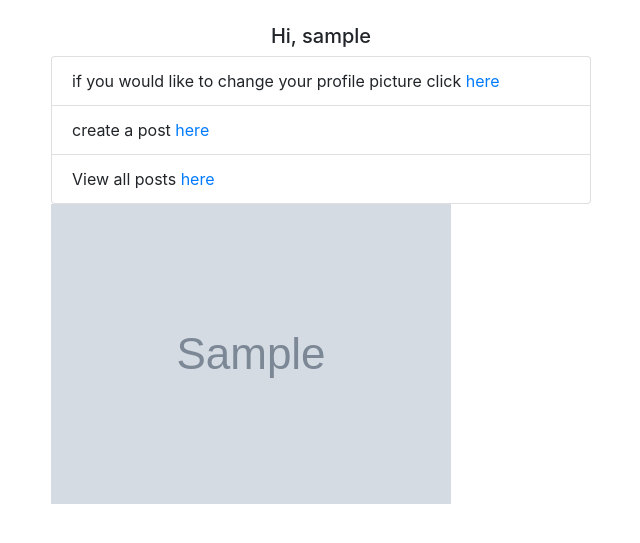
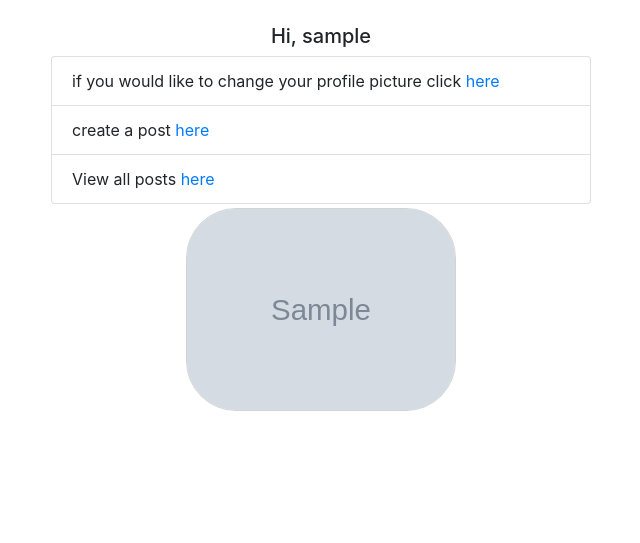
Before and after one commit to adushaj2022/blog, a Django app: page / in a window 1280 px wide. Shown: the part 64-607 px from the top of the page, without its empty margins (319-959 px from the left). Run offline with Django 3.2, Linux system fonts and the light colour scheme; a user stored in the database is signed in; tables that the repository leaves empty hold one stand-in row (values such as "Sample post"); grey boxes marked "Sample" are stand-in pictures; some libraries are stand-ins or nearby versions.

Commit message:
added more styling to posts, and profile pic

```diff
--- a/blog/posts/views.py
+++ b/blog/posts/views.py
@@ -20,7 +20,7 @@ def add_post(request):
             post = form.save(commit=False)
             post.creator = current_user
             post.save()
-            return redirect('/')
+            return redirect('posts')
     else:
         form = PostForm()
     return render(request, 'posts/add_post.html', {'form': form})
--- /dev/null
+++ b/blog/static/css/image.css
@@ -0,0 +1,8 @@
+.img-pp {
+  margin-top: 4px;
+  display: block;
+  margin-left: auto;
+  margin-right: auto;
+  border-radius: 50px;
+  border: 1px solid lightgray;
+}
--- a/blog/static/css/index.css
+++ b/blog/static/css/index.css
@@ -1,4 +1,8 @@
 .profile_img {
   width: 400px;
   object-fit: contain;
+  display: block;
+  margin-left: auto;
+  margin-right: auto;
+  width: 50%;
 }
--- /dev/null
+++ b/blog/static/css/posts.css
@@ -0,0 +1,6 @@
+.flexify {
+  display: flex;
+  align-items: center;
+  justify-content: center;
+  flex-direction: column;
+}
--- a/blog/templates/base.html
+++ b/blog/templates/base.html
@@ -16,6 +16,16 @@
       href="{% static '/css/index.css' %}"
       type="text/css"
     />
+    <link
+      rel="stylesheet"
+      href="{% static '/css/posts.css' %}"
+      type="text/css"
+    />
+    <link
+      rel="stylesheet"
+      href="{% static '/css/image.css' %}"
+      type="text/css"
+    />
 
     <title>Blog</title>
   </head>
--- a/blog/templates/index.html
+++ b/blog/templates/index.html
@@ -7,8 +7,12 @@
         <li class="list-group-item">create a post <a href="{% url 'add_post' %}">here</a></li>
         <li class="list-group-item">View all posts <a href="{% url 'posts' %}">here</a></li>
     </ul>
-    <img src="{{ user_profile.profile_pic.url }}" alt="" class="profile_img">
+    <img src="{{ user_profile.profile_pic.url }}" alt="" class="profile_img img-pp">
 {% else %}
-    Not logged in.
+<h5 class="mt-4 text-center">Hi welcome to our blog </h5>
+<ul class="list-group">
+    <li class="list-group-item">if you would like to make posts please create an account <a href="{% url 'register' %}">here</a></li>
+    <li class="list-group-item">View all posts <a href="{% url 'posts' %}">here</a></li>
+</ul>
 {% endif %}
 {% endblock %}
--- a/blog/templates/posts/add_post.html
+++ b/blog/templates/posts/add_post.html
@@ -1,6 +1,6 @@
 {% extends 'base.html' %}
 {% block content %}
-<h4 class="mt-3">
+<h4 class="mt-3 mb-3">
     Add a post !
 </h4>
 <form action="{% url 'add_post' %}" method="POST" enctype="multipart/form-data">
--- a/blog/templates/posts/index.html
+++ b/blog/templates/posts/index.html
@@ -1,7 +1,8 @@
 {% extends 'base.html' %}
 {% block content %}
-<h5 class="mt-3 mb-3">All Posts</h5>
+<h5 class="mt-3 mb-3 text-center">All Posts</h5>
 {% for post in posts %}
+<div class="flexify">
     <div class="card mb-3" style="width: 400px;">
         <img class="card-img-top" src="{{ post.image.url }}" alt="post">
         <div class="card-body">
@@ -11,5 +12,7 @@
           </blockquote>
         </div>
       </div>
+</div>
+
 {% endfor %}
 {% endblock %}
--- a/blog/templates/users/add_profile_pic.html
+++ b/blog/templates/users/add_profile_pic.html
@@ -1,6 +1,6 @@
 {% extends 'base.html' %}
 {% block content %}
-<h4 class="mt-3">
+<h4 class="mt-3 mb-3">
     Upload your new profile picture !
 </h4>
 <form action="{% url 'add_profile_pic' %}" method="POST" enctype="multipart/form-data">
```
Also changed, not shown: blog/media/uploads/burger.jpg (added), blog/media/uploads/newm6.jpg (added), blog/media/uploads/suit.jpg (added). Lines whose indentation alone changed are shown as unchanged.
